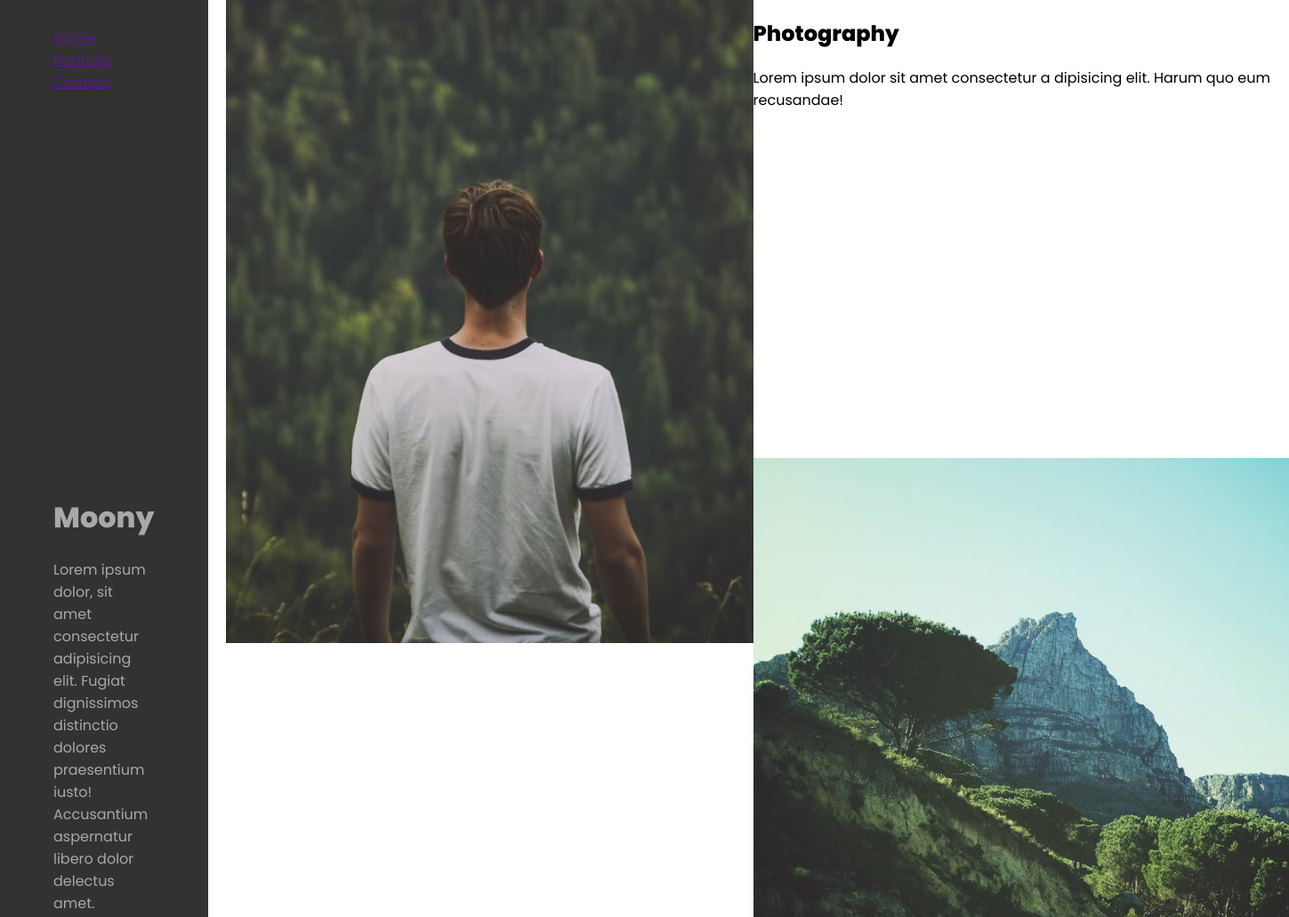
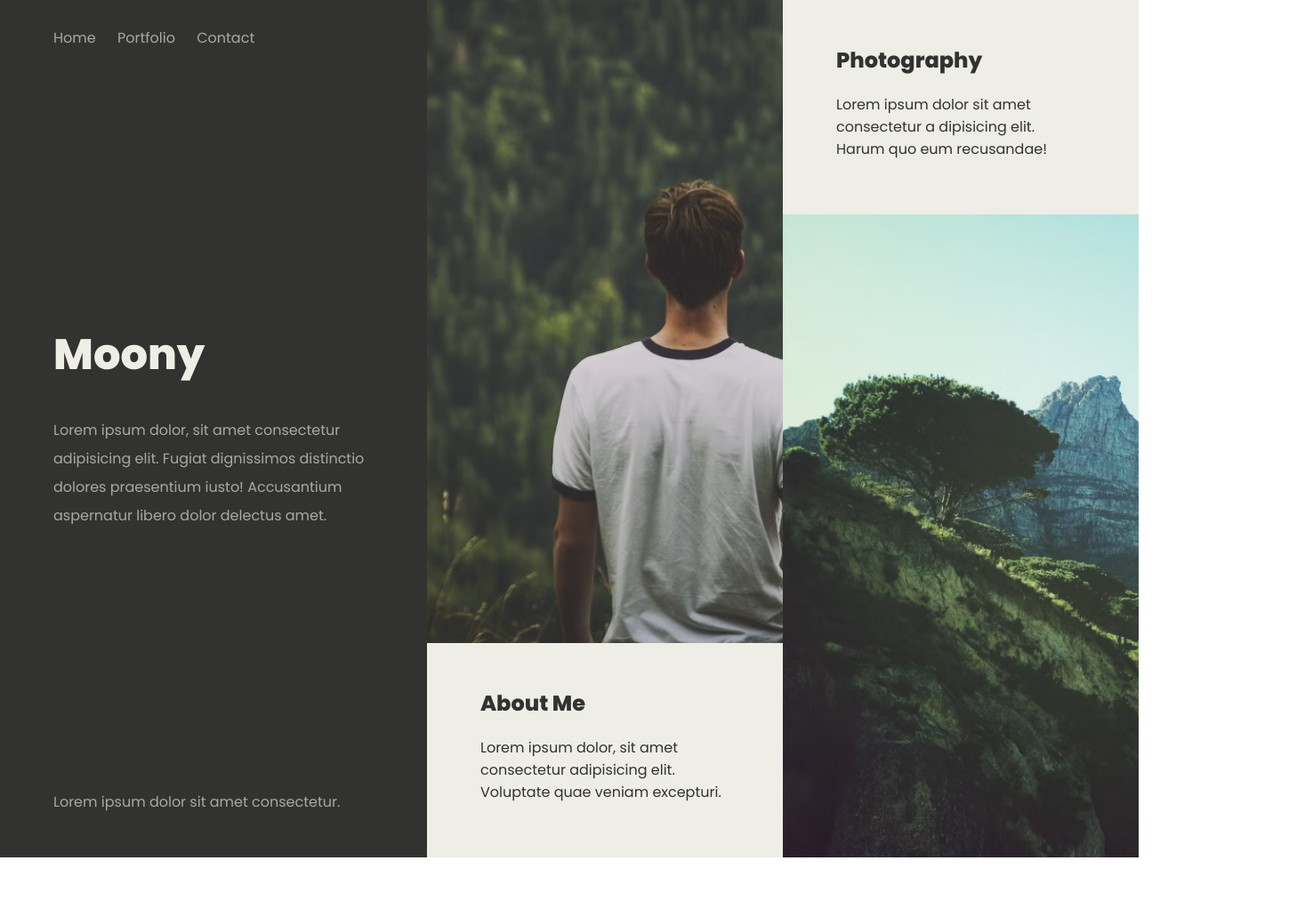
Before and after one commit to Fomonyuytar-Joseph/CSS-GRID, a plain HTML site: page portfolio/index.html in a window 1280 px wide. Shown: the top 1031 px of the page at 89% size, 1449 px wide, since content can reach past the window. After the commit the page ends 964 px from the top, so only its background shows below. Drawn offline with Linux system fonts and the light colour scheme.

Commit message:
add a about panel

```diff
--- a/portfolio/style.css
+++ b/portfolio/style.css
@@ -16,14 +16,58 @@ main{
     grid-template-columns: 1fr;
 }
 
+.panel .text {
+    background: #eeeee7;
+    color: #323230;
+    padding: 30px 60px;
+  }
+
 .panel.welcome {
     background: #323230;
     padding: 30px 60px;
     grid-auto-rows: 1fr;
   }
 
-  .panel.welcome{
+  .panel.welcome nav a{
     color: #a8a8a8;
     text-decoration: none;
     margin-right: 20px;
   }
+
+  .panel.welcome p{
+
+    color: #a8a8a8;
+    max-width: 540px;
+    line-height: 2em;
+
+  }
+
+  .panel.welcome h1 {
+    color: #eeeee7;
+    font-size: 3em;
+  }
+  .panel.welcome footer {
+    align-self: end;
+  }
+
+  /* about panel */
+
+  .panel.about{
+    grid-template-rows: 3fr 1fr;
+    overflow: hidden;
+  }
+
+  .panel.about img{
+    min-height: 100%;
+    min-width: 100%;
+  }
+
+  /* photos panel */
+.panel.photos {
+    grid-template-rows: 1fr 3fr;
+    overflow: hidden;
+  }
+  .panel.photos img {
+    min-height: 100%;
+    min-width: 100%;
+  }
```
